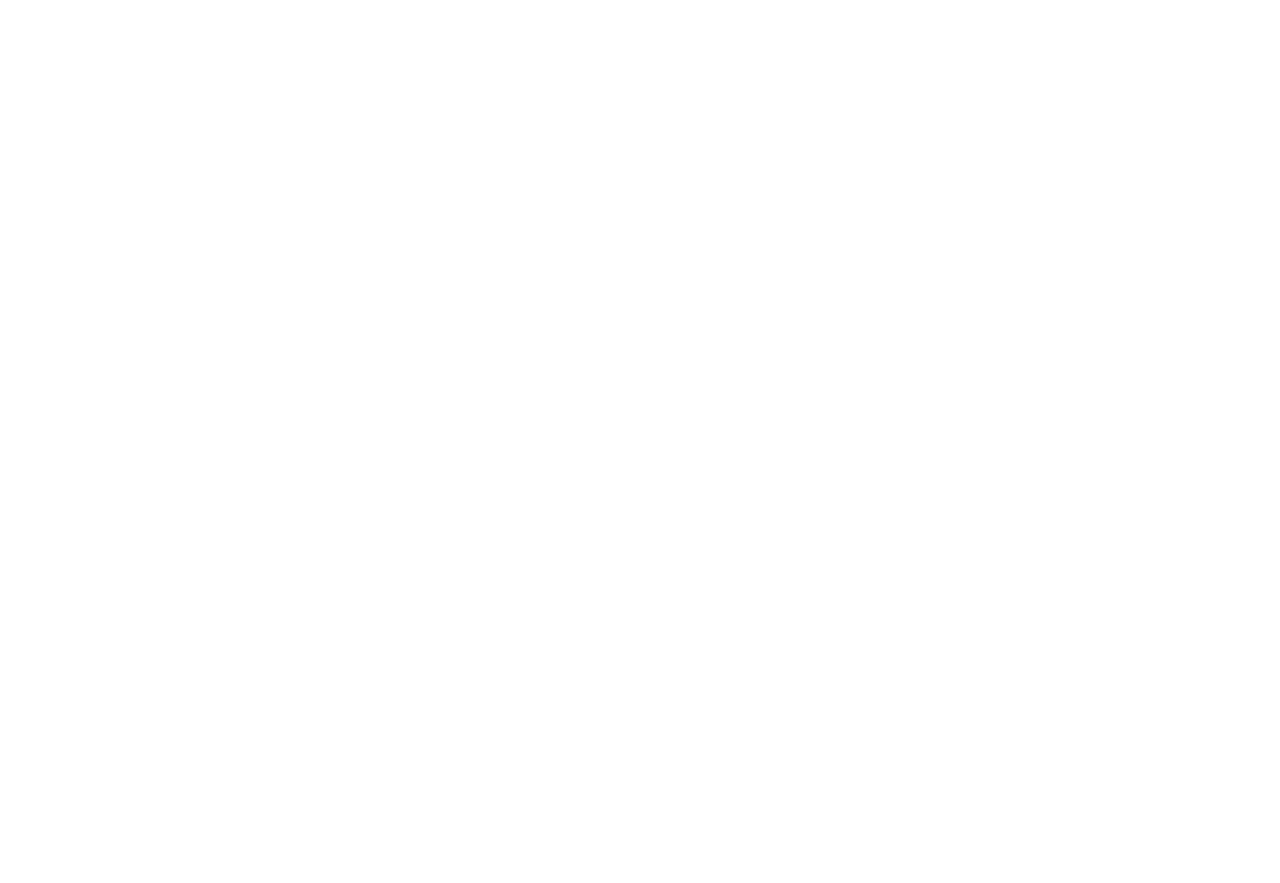
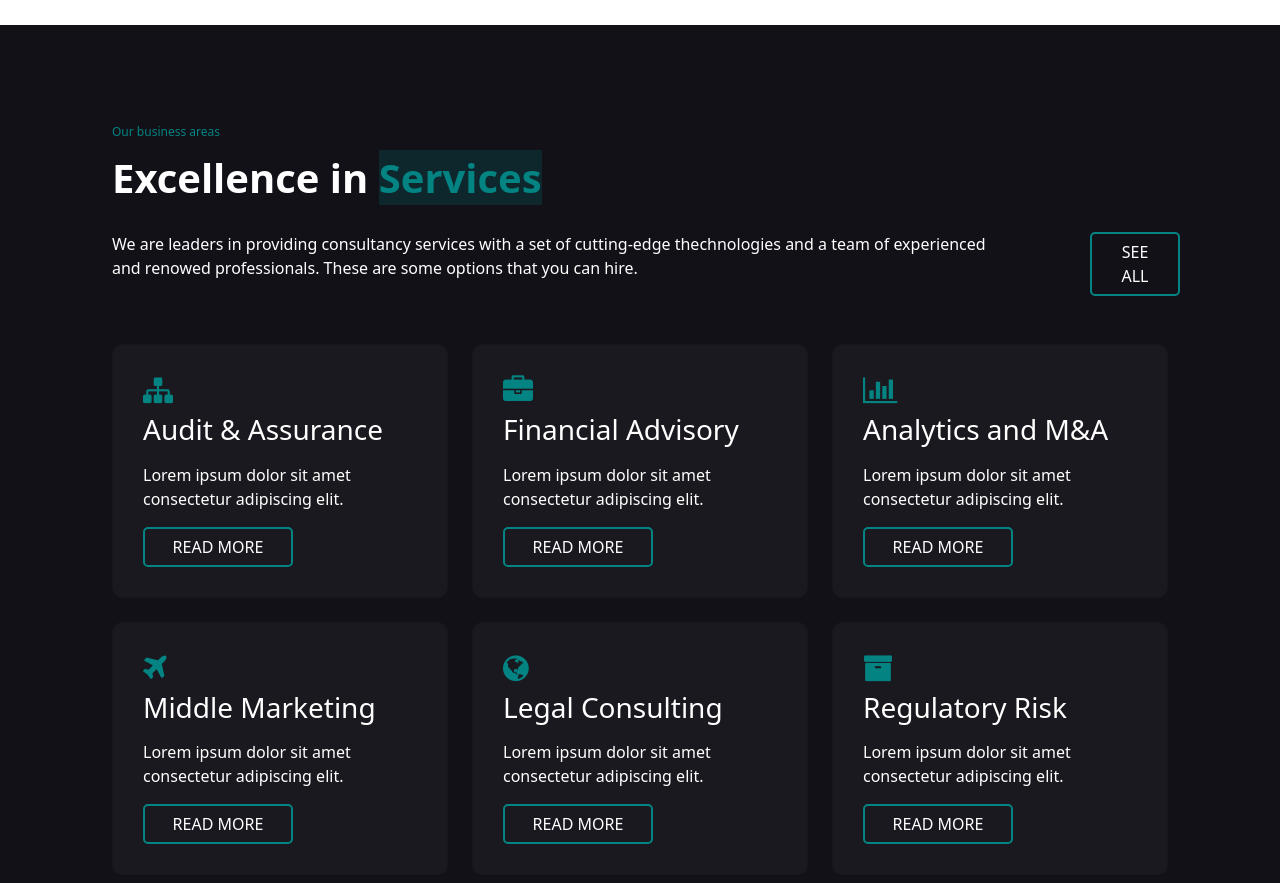
Before and after one commit to FrancescoAndreotti/proj-html-vuejs, a Vue app: page / in a window 1280 px wide. Shown: the part 1780-2663 px from the top of the page. Before the commit the page ends 1805 px from the top, so only its background shows below. Built offline with nearby package versions, Linux system fonts and the light colour scheme.

Commit message:
Added Services component

```diff
--- a/src/components/Mains.vue
+++ b/src/components/Mains.vue
@@ -1,14 +1,17 @@
 <template>
   <div>
     <AboutTheCompany></AboutTheCompany>
+    <Services></Services>
   </div>
 </template>
 
 <script>
 import AboutTheCompany from "./AboutTheCompany.vue";
+import Services from "./Services.vue";
 export default {
   components: {
     AboutTheCompany,
+    Services,
   },
 };
 </script>
--- /dev/null
+++ b/src/components/Services.vue
@@ -0,0 +1,110 @@
+<template>
+  <div>
+    <div class="container-fluid">
+      <div class="container">
+        <div class="row">
+          <div class="col">
+            <h6>Our business areas</h6>
+            <h2>Excellence in <span>Services</span></h2>
+            <div class="row mb-5">
+              <p class="col-10">
+                We are leaders in providing consultancy services with a set of
+                cutting-edge thechnologies and a team of experienced and renowed
+                professionals. These are some options that you can hire.
+              </p>
+              <button class="my-btn-secondary col-1 offset-1">See all</button>
+            </div>
+            <div class="row row-cols-3 g-4">
+              <div class="col" v-for="(card, i) in cards" :key="i">
+                <div class="card">
+                  <i :class="card.icon" class="mb-2"></i>
+                  <h3 class="mb-3">{{ card.title }}</h3>
+                  <p class="mb-3">{{ card.text }}</p>
+                  <button class="my-btn-secondary">read more</button>
+                </div>
+              </div>
+            </div>
+          </div>
+        </div>
+      </div>
+    </div>
+  </div>
+</template>
+
+<script>
+export default {
+  data() {
+    return {
+      cards: [
+        {
+          icon: "fa fa-sitemap",
+          title: "Audit & Assurance",
+          text: "Lorem ipsum dolor sit amet consectetur adipiscing elit.",
+        },
+        {
+          icon: "fa fa-briefcase",
+          title: "Financial Advisory",
+          text: "Lorem ipsum dolor sit amet consectetur adipiscing elit.",
+        },
+        {
+          icon: "fa fa-bar-chart",
+          title: "Analytics and M&A",
+          text: "Lorem ipsum dolor sit amet consectetur adipiscing elit.",
+        },
+        {
+          icon: "fa fa-plane",
+          title: "Middle Marketing",
+          text: "Lorem ipsum dolor sit amet consectetur adipiscing elit.",
+        },
+        {
+          icon: "fa fa-globe",
+          title: "Legal Consulting",
+          text: "Lorem ipsum dolor sit amet consectetur adipiscing elit.",
+        },
+        {
+          icon: "fa fa-archive",
+          title: "Regulatory Risk",
+          text: "Lorem ipsum dolor sit amet consectetur adipiscing elit.",
+        },
+      ],
+    };
+  },
+};
+</script>
+
+<style scoped lang="scss">
+@import "../scss/app.scss";
+.container-fluid {
+  background-color: #111117;
+  color: white;
+  padding: 100px;
+
+  h6 {
+    color: $primary-green;
+    font-size: 12px;
+    margin-bottom: 15px;
+  }
+  h2 {
+    font-weight: 900;
+    font-size: 40px;
+    margin-bottom: 30px;
+    span {
+      color: $primary-green;
+      background-color: #0e272d;
+    }
+  }
+  .card {
+    background-color: #19191f;
+    padding: 30px;
+    border-radius: 10px;
+    i {
+      color: $primary-green;
+      font-size: 30px;
+    }
+
+    .my-btn-secondary {
+      max-width: 150px;
+    }
+  }
+}
+</style>
```
